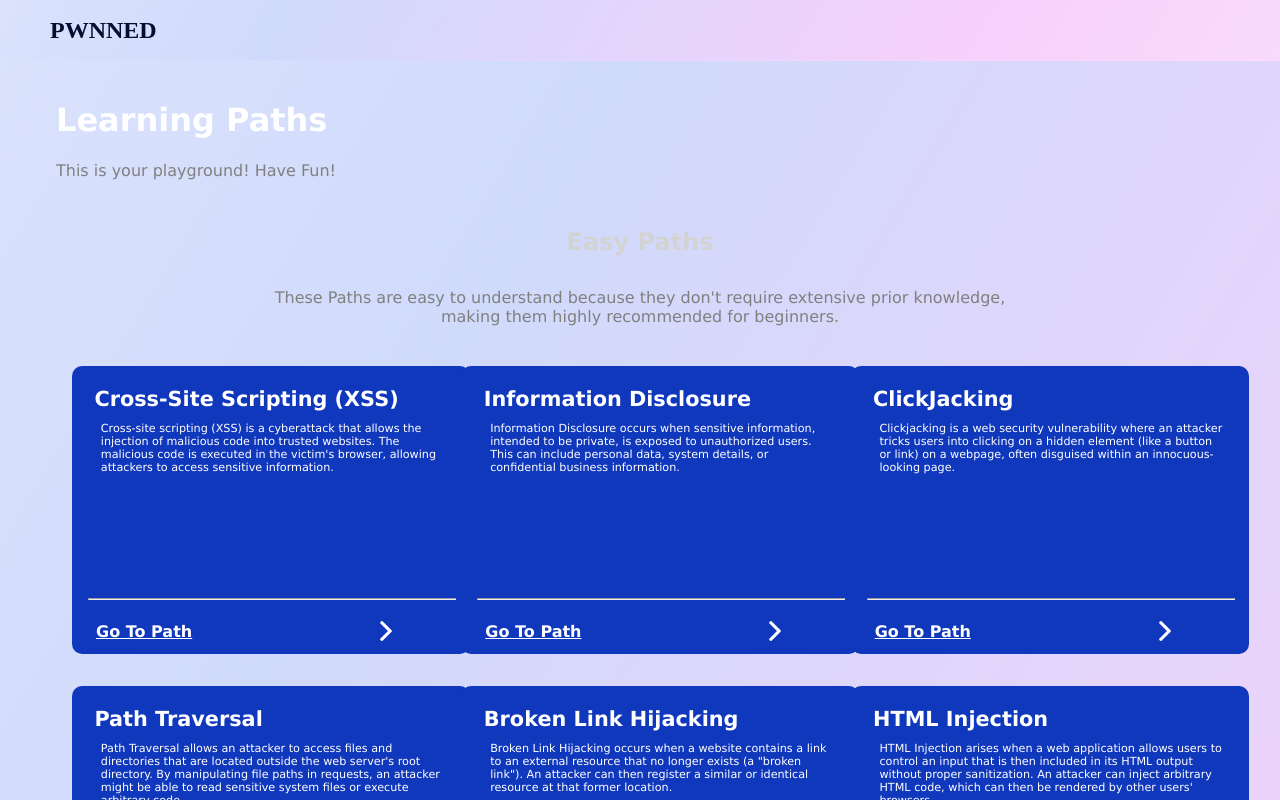
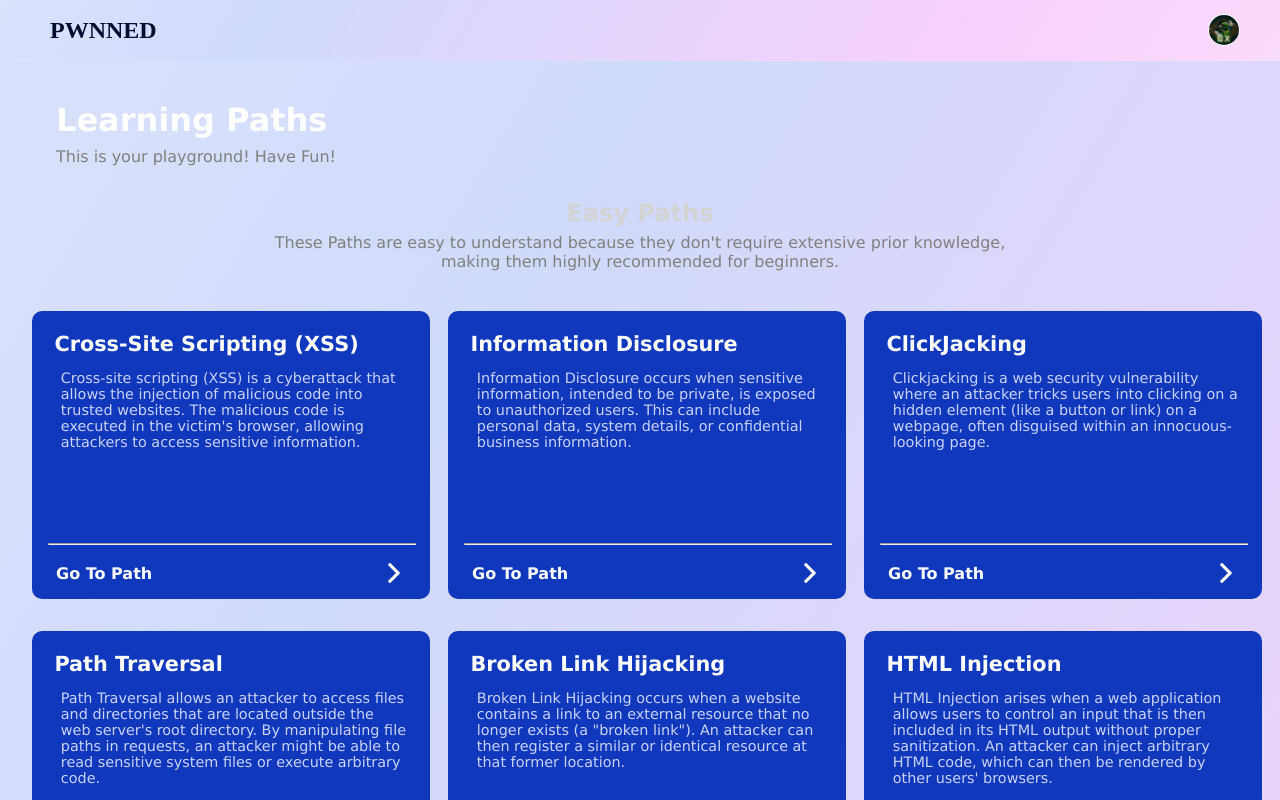
Before and after one commit to 0xPedrop/PWNNED, a Next.js app in the folder next-pwnned/: page /dashboard in a window 1280 px wide. Shown: the top 800 px of the page. Built offline with nearby package versions, Linux system fonts and the light colour scheme.

Commit message:
Consertando Dashboard

```diff
--- a/next-pwnned/src/app/components/dashboardComponents/header/Header.jsx
+++ b/next-pwnned/src/app/components/dashboardComponents/header/Header.jsx
@@ -13,8 +13,8 @@ const Header = () => {
               <CustomizedImage
                 src="/images/profile-photo.png"
                 alt="Profile Photo"
-                width={35}
-                height={35}
+                width={30}
+                height={30}
               />
             </Link>
           </div>
--- a/next-pwnned/src/app/components/dashboardComponents/header/Header.module.css
+++ b/next-pwnned/src/app/components/dashboardComponents/header/Header.module.css
@@ -8,7 +8,6 @@
   left: 0;
   z-index: 1000;
   display: flex;
-  justify-content: space-between;
   font-family: "Pixelify Sans";
   align-items: center;
   border-bottom: 1px solid rgba(255, 255, 255, 0.1);
@@ -39,10 +38,10 @@
 }
 
 .navbar {
-  width: 100%;
+  width: 93%;
   display: flex;
+  align-items: center;
   justify-content: space-between;
-  align-items: center;
 }
 
 .logo {
--- a/next-pwnned/src/app/components/dashboardComponents/hero/Hero.module.css
+++ b/next-pwnned/src/app/components/dashboardComponents/hero/Hero.module.css
@@ -1,7 +1,7 @@
 .hero {
   display: flex;
   flex-direction: column;
-  min-height: 400vh;
+  min-height: 460vh;
   width: 100vw;
   font-family: Verdana, Geneva, Tahoma, sans-serif;
   overflow-y: auto;
@@ -43,7 +43,7 @@
   flex-direction: column;
   justify-content: center;
   align-items: center;
-  padding-top: 2rem;
+  padding-top: 1rem;
   padding-bottom: 1.5rem;
   text-align: center;
 }
@@ -56,18 +56,20 @@
   font-size: 2rem;
   font-weight: 600;
   color: white;
+  margin-bottom: 0.5rem;
 }
 
 .minorTitle {
   font-size: 1.5rem;
   font-weight: 600;
   color: rgb(211, 211, 211);
+  margin-bottom: -0.6rem;
 }
 
 .paths {
   display: grid;
   justify-content: flex-start;
-  max-width: 1200px;
+  max-width: 100vw;
   grid-template-columns: repeat(auto-fit, minmax(350px, 1fr));
   gap: 2rem;
   margin: 0 auto;
@@ -118,8 +120,8 @@
 }
 
 .paths p {
-  color: white;
-  font-size: 0.7rem;
+  color: rgba(255, 255, 255, 0.775);
+  font-size: 0.9rem;
   margin-bottom: 0.7rem;
   padding-left: 0.3rem;
   flex-grow: 1;
@@ -137,16 +139,17 @@
   color: white;
   font-weight: 600;
   position: absolute;
-  bottom: 0.8rem;
+  bottom: 1rem;
   left: 1.5rem;
-  width: 20rem;
   z-index: 1;
+  text-decoration: none;
+  width: 93%;
 }
 
 .arrow {
   position: absolute;
-  bottom: 0.8rem;
-  left: 19rem;
+  bottom: 1rem;
+  left: 22rem;
 }
 
 .separator {
```
